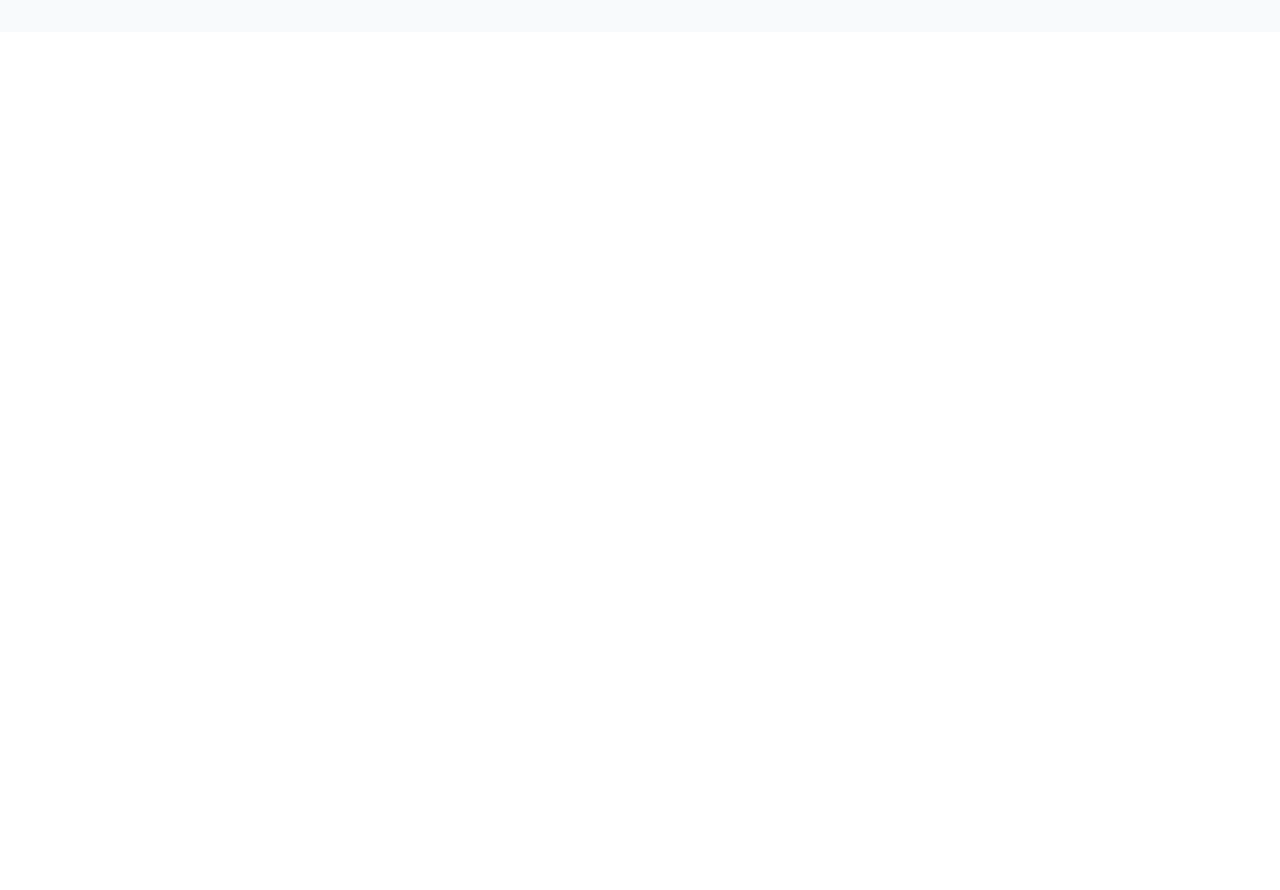
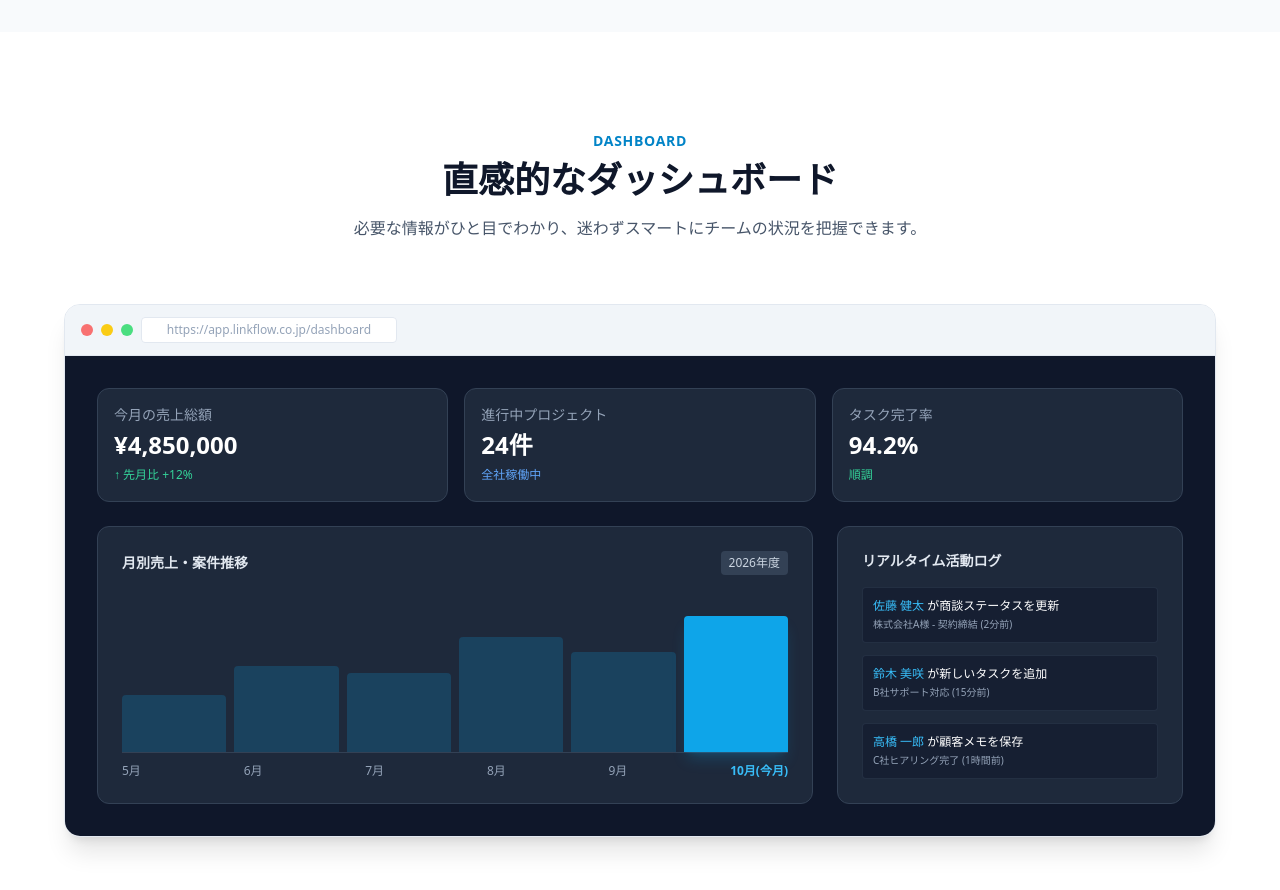
Before and after one commit to nakanishi-web/linkflow-corporate-site, a Next.js app: page / in a window 1280 px wide. Shown: the part 2100-2990 px from the top of the page. Before the commit the page ends 2132 px from the top, so only its background shows below. Built offline with nearby package versions, Linux system fonts and the light colour scheme.

Commit message:
Dashboardセクションの実装を追加

```diff
--- a/app/page.tsx
+++ b/app/page.tsx
@@ -1,13 +1,14 @@
 import HeroSection from "@/app/sections/HelloSection";
 import ProblemSolutionSection from "@/app/sections/ProblemSolutionSection";
 import FeaturesSection from "@/app/sections/FeaturesSection";
-
+import DashboardSection from "@/app/sections/DashboardSection";
 export default function Home() {
   return (
     <main>
       <HeroSection />
       <ProblemSolutionSection />
       <FeaturesSection />
+      <DashboardSection />
     </main>
   );
 }
--- a/app/sections/DashboardSection.tsx
+++ b/app/sections/DashboardSection.tsx
@@ -0,0 +1,105 @@
+import React from 'react';
+
+export default function DashboardSection() {
+  return (
+    <section className="py-24 bg-white text-slate-900">
+      <div className="max-w-7xl mx-auto px-6">
+
+        {/* セクションの見出し（前後のセクションと統一） */}
+        <div className="text-center mb-16">
+          <span className="text-sky-600 font-bold text-sm tracking-wider uppercase">
+            Dashboard
+          </span>
+          <h2 className="text-3xl md:text-4xl font-bold mt-2">
+            直感的なダッシュボード
+          </h2>
+          <p className="text-slate-600 mt-4 max-w-2xl mx-auto">
+            必要な情報がひと目でわかり、迷わずスマートにチームの状況を把握できます。
+          </p>
+        </div>
+
+        {/* ブラウザ風モックアップ枠 */}
+        <div className="max-w-6xl mx-auto bg-white rounded-2xl shadow-xl border border-slate-200 overflow-hidden">
+          {/* ブラウザの上部バー */}
+          <div className="bg-slate-100 px-4 py-3 flex items-center space-x-2 border-b border-slate-200">
+            <div className="w-3 h-3 bg-red-400 rounded-full"></div>
+            <div className="w-3 h-3 bg-yellow-400 rounded-full"></div>
+            <div className="w-3 h-3 bg-green-400 rounded-full"></div>
+            <div className="ml-4 text-xs text-slate-400 bg-white px-3 py-1 rounded border border-slate-200 w-64 text-center">
+              https://app.linkflow.co.jp/dashboard
+            </div>
+          </div>
+
+          {/* ダッシュボードの中身（ダーク調の管理画面イメージ） */}
+          <div className="p-6 md:p-8 bg-slate-900 text-white">
+
+            {/* 上部カード（3カラムのスタッツ） */}
+            <div className="grid grid-cols-1 md:grid-cols-3 gap-4 mb-6">
+              <div className="bg-slate-800 p-4 rounded-xl border border-slate-700">
+                <p className="text-slate-400 text-sm">今月の売上総額</p>
+                <p className="text-2xl font-bold mt-1">¥4,850,000</p>
+                <span className="text-emerald-400 text-xs mt-1 inline-block">↑ 先月比 +12%</span>
+              </div>
+              <div className="bg-slate-800 p-4 rounded-xl border border-slate-700">
+                <p className="text-slate-400 text-sm">進行中プロジェクト</p>
+                <p className="text-2xl font-bold mt-1">24件</p>
+                <span className="text-blue-400 text-xs mt-1 inline-block">全社稼働中</span>
+              </div>
+              <div className="bg-slate-800 p-4 rounded-xl border border-slate-700">
+                <p className="text-slate-400 text-sm">タスク完了率</p>
+                <p className="text-2xl font-bold mt-1">94.2%</p>
+                <span className="text-emerald-400 text-xs mt-1 inline-block">順調</span>
+              </div>
+            </div>
+
+            {/* メインのグラフ＆アクティビティエリア */}
+            <div className="grid grid-cols-1 lg:grid-cols-3 gap-6">
+
+              {/* 左側：売上推移グラフ風プレビュー (2カラム分) */}
+              <div className="lg:col-span-2 bg-slate-800 p-6 rounded-xl border border-slate-700 flex flex-col justify-between">
+                <div className="flex justify-between items-center mb-4">
+                  <h4 className="text-sm font-bold text-slate-200">月別売上・案件推移</h4>
+                  <span className="text-xs bg-slate-700 text-slate-300 px-2 py-1 rounded">2026年度</span>
+                </div>
+                {/* グラフのバー表現 */}
+                <div className="h-40 flex items-end justify-between gap-2 pt-4 border-b border-slate-700">
+                  <div className="w-full bg-sky-500/20 hover:bg-sky-500/40 rounded-t h-[40%] transition-all"></div>
+                  <div className="w-full bg-sky-500/20 hover:bg-sky-500/40 rounded-t h-[60%] transition-all"></div>
+                  <div className="w-full bg-sky-500/20 hover:bg-sky-500/40 rounded-t h-[55%] transition-all"></div>
+                  <div className="w-full bg-sky-500/20 hover:bg-sky-500/40 rounded-t h-[80%] transition-all"></div>
+                  <div className="w-full bg-sky-500/20 hover:bg-sky-500/40 rounded-t h-[70%] transition-all"></div>
+                  <div className="w-full bg-sky-500 rounded-t h-[95%] transition-all shadow-lg shadow-sky-500/20"></div>
+                </div>
+                <div className="flex justify-between text-xs text-slate-400 mt-2">
+                  <span>5月</span><span>6月</span><span>7月</span><span>8月</span><span>9月</span><span className="text-sky-400 font-bold">10月(今月)</span>
+                </div>
+              </div>
+
+              {/* 右側：リアルタイム活動ログ (1カラム分) */}
+              <div className="bg-slate-800 p-6 rounded-xl border border-slate-700">
+                <h4 className="text-sm font-bold text-slate-200 mb-4">リアルタイム活動ログ</h4>
+                <div className="space-y-3 text-xs">
+                  <div className="bg-slate-900/50 p-2.5 rounded border border-slate-700/50">
+                    <span className="text-sky-400 font-medium">佐藤 健太</span> が商談ステータスを更新
+                    <p className="text-slate-400 text-[10px] mt-0.5">株式会社A様 - 契約締結 (2分前)</p>
+                  </div>
+                  <div className="bg-slate-900/50 p-2.5 rounded border border-slate-700/50">
+                    <span className="text-sky-400 font-medium">鈴木 美咲</span> が新しいタスクを追加
+                    <p className="text-slate-400 text-[10px] mt-0.5">B社サポート対応 (15分前)</p>
+                  </div>
+                  <div className="bg-slate-900/50 p-2.5 rounded border border-slate-700/50">
+                    <span className="text-sky-400 font-medium">高橋 一郎</span> が顧客メモを保存
+                    <p className="text-slate-400 text-[10px] mt-0.5">C社ヒアリング完了 (1時間前)</p>
+                  </div>
+                </div>
+              </div>
+
+            </div>
+
+          </div>
+        </div>
+
+      </div>
+    </section>
+  );
+}
--- a/app/sections/HelloSection.tsx
+++ b/app/sections/HelloSection.tsx
@@ -6,7 +6,6 @@ export default function HeroSection() {
       className="relative bg-cover bg-center text-slate-900 py-32 md:py-44"
       style={{ backgroundImage: "url('/images/backgrounds/bg1.png')" }}
     >
-      {/* ※明るい画像のため、黒いオーバーレイ（幕）は外しています */}
 
       <div className="relative max-w-4xl mx-auto px-6 text-center">
         <h1 className="text-4xl md:text-6xl font-bold mb-6 tracking-tight">
```
